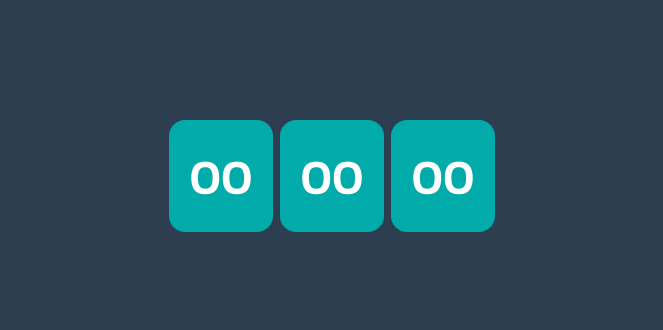
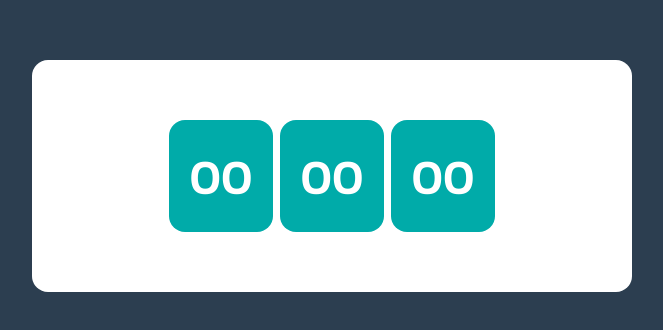
Before and after one commit to christopher-yue/React-Timer, a React (Create React App) app in the folder my-app/: page / in a window 1280 px wide. Shown: the part 224-554 px from the top of the page, without its empty margins (308-971 px from the left). Built offline with nearby package versions, Linux system fonts and the light colour scheme.

Commit message:
added white container

```diff
--- a/my-app/src/App.css
+++ b/my-app/src/App.css
@@ -30,8 +30,10 @@ body {
 
 .clock-holder {
   width: 100%;
+  background: #fff;
   margin: 30px auto;
   position: relative;
+  border-radius: 1rem;
 }
 
 .stopwatch {
```
